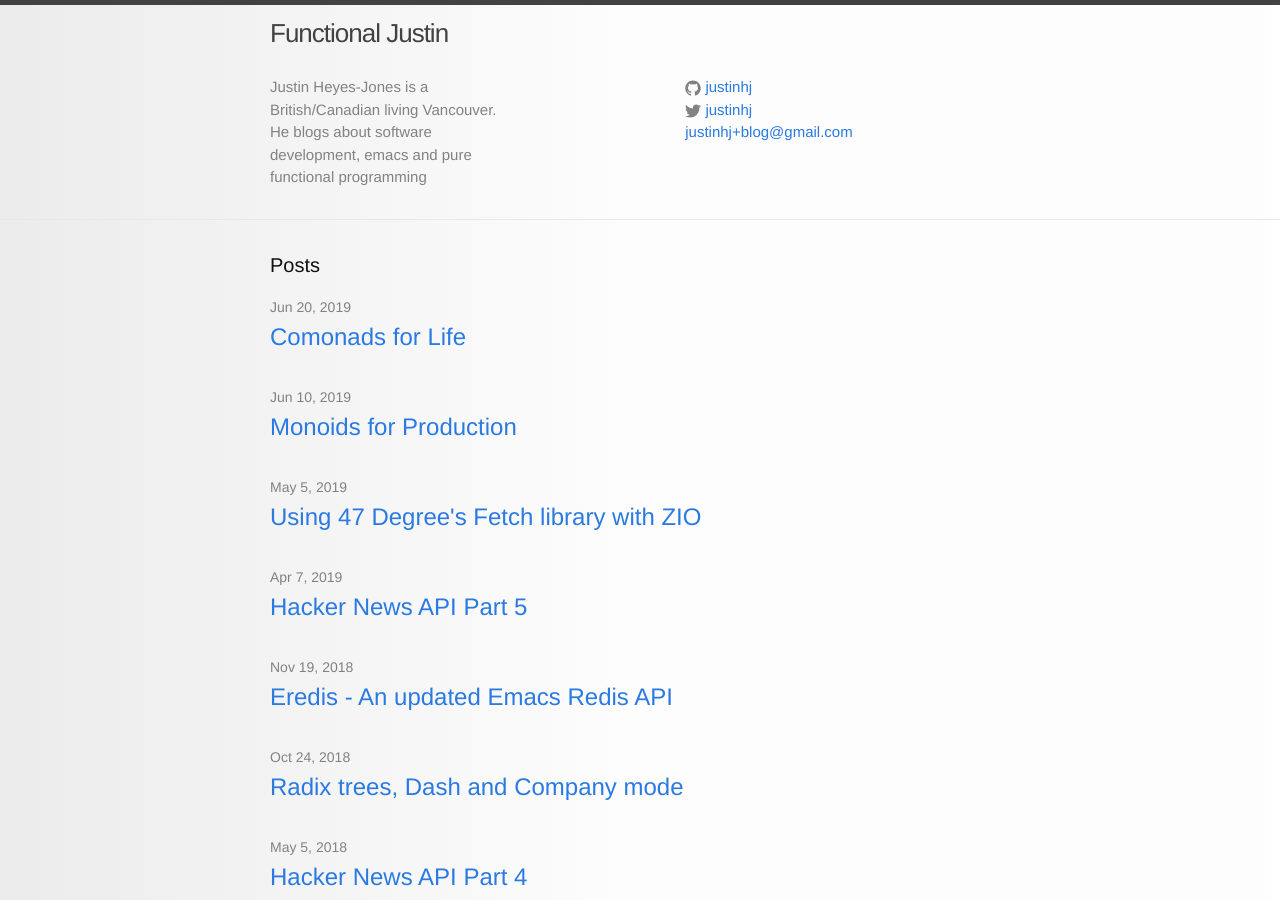
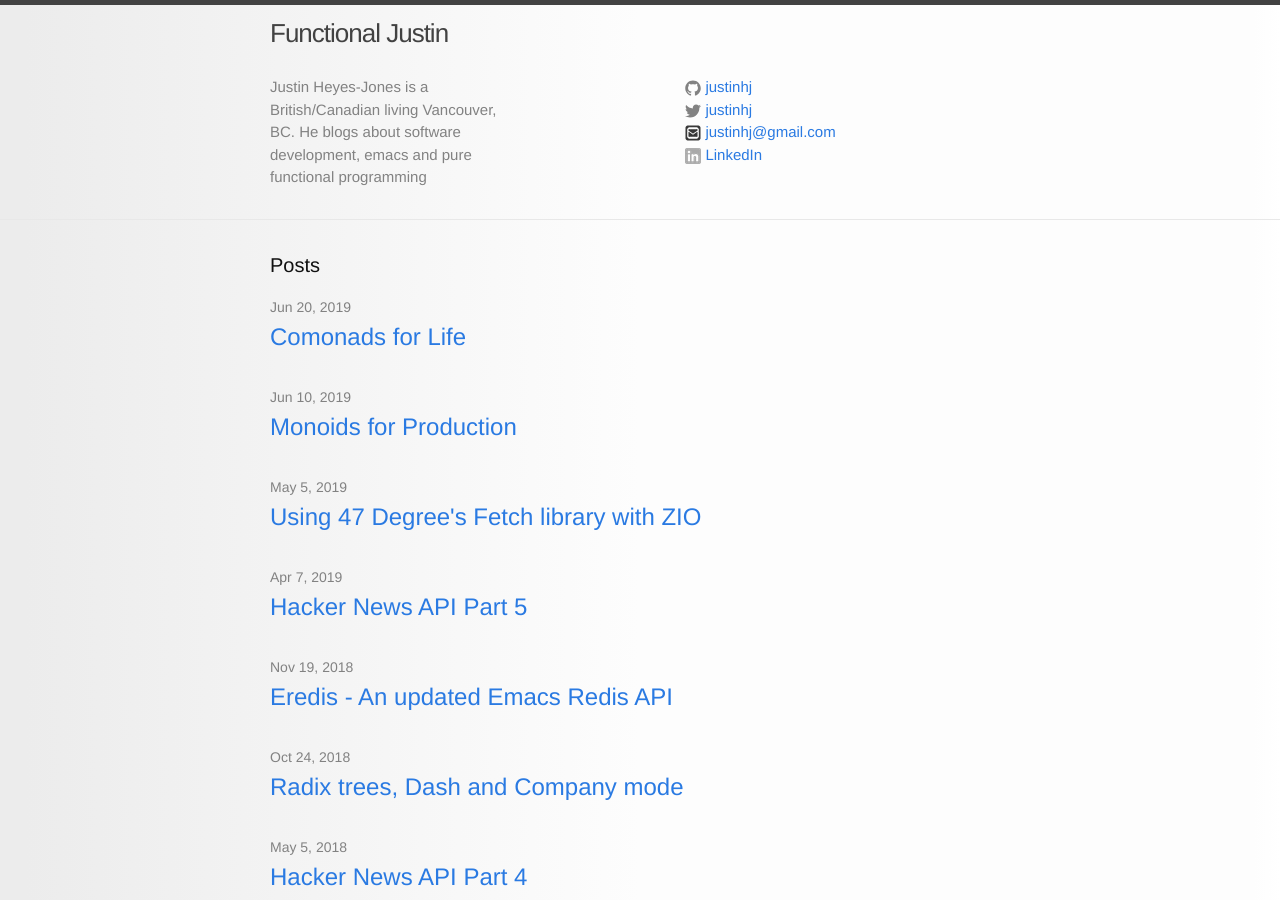
Before and after one commit to justinhj/justinhj.github.io, a Jekyll site: the page built from index.html, in a window 1280 px wide and 900 px high. Built offline with Jekyll 4.4.1, drawn with Linux system fonts in a browser that asks for light colours; comment, search, counter and statistics services are not loaded.

Commit message:
Remove linkedin tracker

```diff
--- a/_config.yml
+++ b/_config.yml
@@ -8,7 +8,7 @@
 # Site settings
 title: Functional Justin
 email: justinhj+blog@gmail.com
-description: Justin Heyes-Jones is a British/Canadian living Vancouver. He blogs about software development, emacs and pure functional programming
+description: Justin Heyes-Jones is a British/Canadian living Vancouver, BC. He blogs about software development, emacs and pure functional programming
 url: "http://justinhj.github.io"
 twitter_username: justinhj
 github_username:  justinhj
--- a/_includes/header.html
+++ b/_includes/header.html
@@ -34,9 +34,26 @@
             {% include icon-twitter.html username=site.twitter_username %}
           </li>
           {% endif %}
-	  <li><a href="mailto:{{ site.email }}">{{ site.email }}</a></li>
-	  <li><script src="//platform.linkedin.com/in.js" type="text/javascript"></script>
-<script type="IN/MemberProfile" data-id="https://www.linkedin.com/in/justin-heyes-jones-a95969" data-format="hover" data-related="false" data-text="Justin Heyes-Jones"></script></li>
+	  <li>
+	    <a href="mailto:{{ site.email }}">
+	      <span class="icon">
+		<img src="images/email.png"/>
+	      </span>
+	      <span class="username">
+		justinhj@gmail.com
+	      </span>
+	    </a>
+	  </li>
+	  <li>
+	    <a href="https://www.linkedin.com/in/justinheyesjones">
+	      <span class="icon">
+		<img src="images/linkedin.png"/>
+	      </span>
+	      <span class="username">
+		LinkedIn
+	      </span>
+	    </a>
+	  </li>
         </ul>
       </div>
 
```
Also changed, not shown: images/email.png (added), images/linkedin.png (added).
